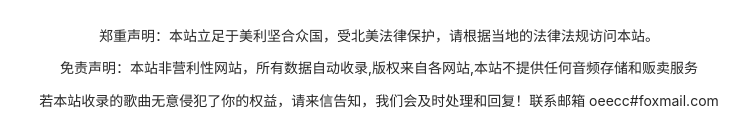
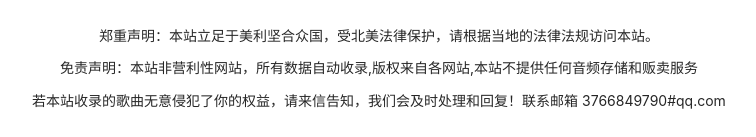
Before and after one commit to DingZhiYingCloud/BeiZiMusic, a Django app: page / in a window 1280 px wide. Shown: the part 1336-1473 px from the top of the page, without its empty margins (261-1017 px from the left). Run offline with Django 5.2, Linux system fonts and the light colour scheme; data that the repository does not hold is empty; some libraries are stand-ins or nearby versions.

Commit message:
chore: 更新页脚联系邮箱并升级CSS版本号
- footer.html 联系邮箱改为 3766849790#qq.com(# 防爬虫)

- base.css 版本号升至 v2.6

```diff
--- a/Web/templates/common_html/footer.html
+++ b/Web/templates/common_html/footer.html
@@ -5,7 +5,7 @@
         <div class="desc">
             <p>郑重声明：本站立足于美利坚合众国，受北美法律保护，请根据当地的法律法规访问本站。</p>
             <p>免责声明：本站非营利性网站，所有数据自动收录,版权来自各网站,本站不提供任何音频存储和贩卖服务</p>
-            <p>若本站收录的歌曲无意侵犯了你的权益，请来信告知，我们会及时处理和回复！联系邮箱 oeecc#foxmail.com </p>
+            <p>若本站收录的歌曲无意侵犯了你的权益，请来信告知，我们会及时处理和回复！联系邮箱 3766849790#qq.com </p>
         </div>
     </div>
 </footer>
--- a/Web/templates/template.html
+++ b/Web/templates/template.html
@@ -48,7 +48,7 @@
         }
     }
     </script>
-    <link rel="stylesheet" href="/static/css/base.css?v=v2.5" />
+    <link rel="stylesheet" href="/static/css/base.css?v=v2.6" />
     <link rel="stylesheet" href="/static/layui/css/layui.min.css">
     <link rel="stylesheet" href="https://cdn.bootcdn.net/ajax/libs/font-awesome/4.7.0/css/font-awesome.min.css">
     <script src="/static/layui/js/layui.min.js"></script>
```
